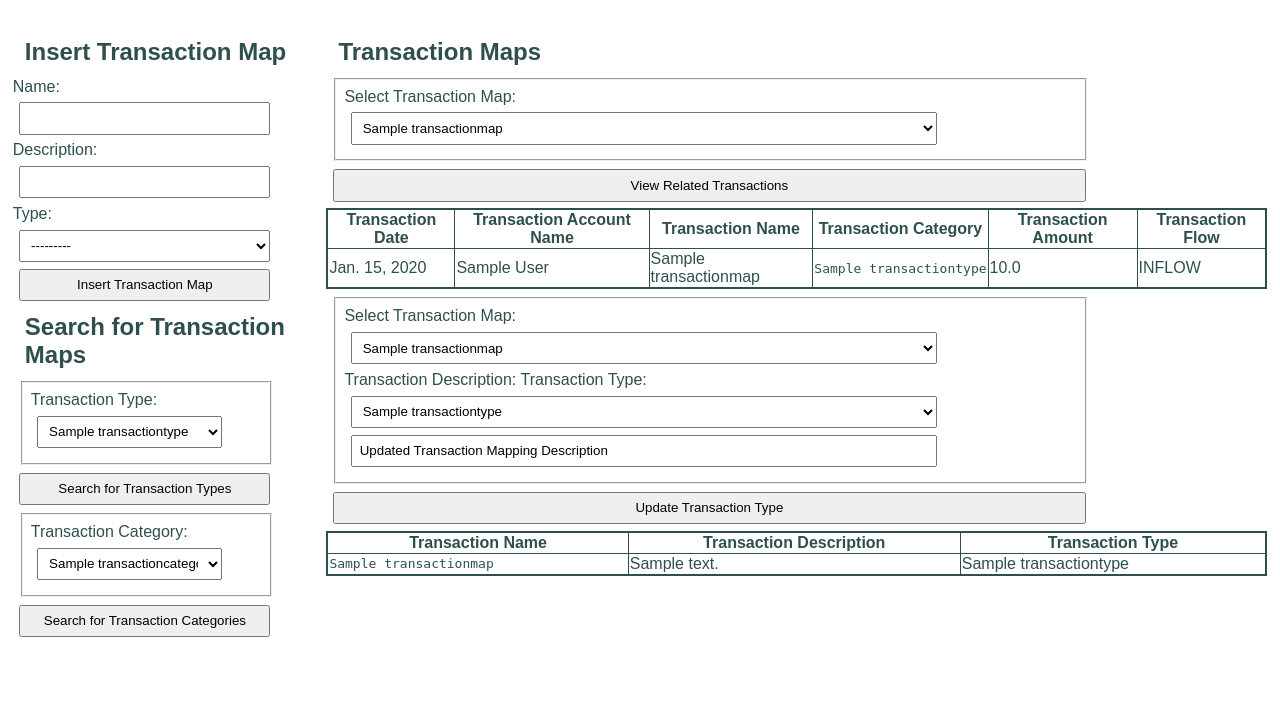
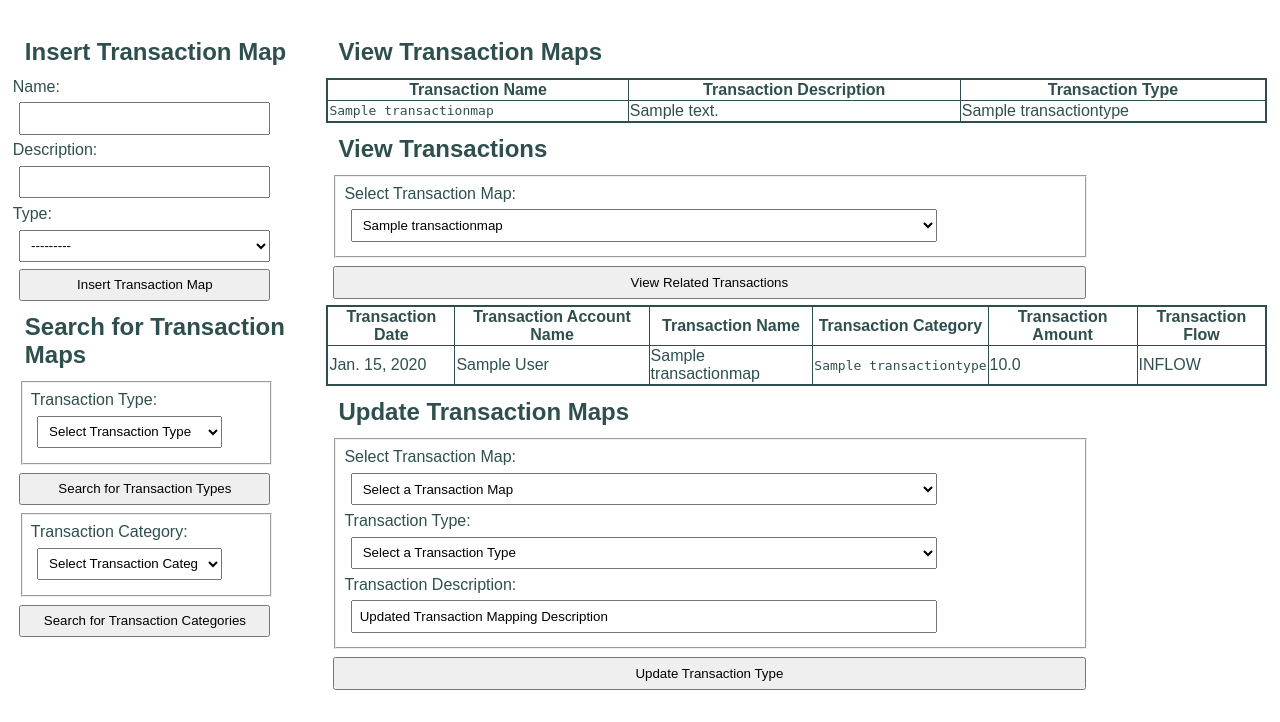
Before and after one commit to DavidWidjaja-137/finance_tracker, a Django app: template backend/finance/templates/finance/transaction_maps.html in a window 1280 px wide. Shown: the part 138-860 px from the top of the page. Before the commit the page ends 775 px from the top, so only its background shows below. Run offline with Django 5.2, Linux system fonts and the light colour scheme; the template is opened without the code that fills it: values that come from a table or form of the project are taken from there, others are empty; tables that the repository leaves empty hold one stand-in row (values such as "Sample post"); parts of the project's set-up code (start-up, migrations or seed data) failed here and were passed over.

Commit message:
added some duct tape

```diff
--- a/backend/finance/models.py
+++ b/backend/finance/models.py
@@ -36,6 +36,9 @@ class TransactionMap(models.Model):
     description = models.CharField(max_length=200)
     type = models.ForeignKey(TransactionType, on_delete=models.PROTECT)
 
+    class Meta:
+        unique_together = ["name", "type"]
+
     def __str__(self):
 
         return self.name
--- a/backend/finance/templates/finance/transaction_maps.html
+++ b/backend/finance/templates/finance/transaction_maps.html
@@ -18,8 +18,15 @@
             <!-- Search by transaction type or transaction category-->
             <label for="transaction-type">Transaction Type:</label>
             <select name='transaction_type_selector', id='transaction-type'>
+                    <option value="">Select Transaction Type</option>
                 {% for t in transaction_type %}
-                    <option value={{ t }}>{{ t.name }}</option>
+                    <option
+                        value="{{ t }}"
+                        {% if not transaction_category_selected and transaction_type_selected and t.name == transaction_type_selected %}
+                            selected=True
+                        {% endif %}>
+                        {{ t.name }}
+                    </option>
                 {% endfor %}
             </select>
         </fieldset>
@@ -33,8 +40,15 @@
             <!-- Search by transaction type or transaction category-->
             <label for="transaction-category">Transaction Category:</label>
             <select name='transaction_category_selector', id='transaction-category'>
+                <option value="">Select Transaction Category</option>
                 {% for t in transaction_category %}
-                    <option value={{ t }}>{{ t.name }}</option>
+                    <option
+                        value="{{ t }}"
+                        {% if not transaction_type_selected and transaction_category_selected and t.name == transaction_category_selected %}
+                            selected=True
+                        {% endif %}>
+                            {{ t.name }}
+                    </option>
                 {% endfor %}
             </select>
         </fieldset>
@@ -46,14 +60,31 @@
 
 {% block content %}
     {% if transaction_maps %}
-        <h2>Transaction Maps</h2>
+
+        <h2>View Transaction Maps</h2>
+        <table>
+            <tr>
+                <th scope="col">Transaction Name</th>
+                <th scope="col">Transaction Description</th>
+                <th scope="col">Transaction Type</th>
+            </tr>
+            {% for t in transaction_maps %}
+                <tr>
+                    <td><pre>{{ t.name }}</pre></td>
+                    <td>{{ t.description }}</td>
+                    <td>{{ t.type }}</td>
+                </tr>
+            {% endfor %}
+        </table>
+
+        <h2>View Transactions</h2>
         <!-- show a form to show what transactions are available for a given transaction map-->
         <form action="{% url 'transaction_map' %}" method='get'>
             <fieldset>
                 <label for="transaction-map">Select Transaction Map:</label>
                 <select name='transaction_map_selector', id='transaction-map'>
                     {% for t in transaction_maps %}
-                        <option value={{ t.name|urlencode }}>{{ t.name }}</option>
+                        <option value="{{ t.name }}">{{ t.name }}</option>
                     {% endfor %}
                 </select>
                 <input type="hidden" name="transaction_type_selector", value={{ transaction_type_selected }}>
@@ -87,47 +118,36 @@
             <p>No transactions are available.</p>
         {% endif %}
 
+        <h2>Update Transaction Maps</h2>
+
         <!-- show a form to post an update to a transaction -->
         <form action="{% url 'transaction_map' %}" method='post'>
             {% csrf_token %}
             <fieldset>
                 <label for="transaction-map">Select Transaction Map:</label>
                 <select name='name', id='transaction-map'>
+                    <option value="">Select a Transaction Map</option>
                     {% for t in transaction_maps %}
-                        <option value="{{ t.name }}">{{ t.name }}</option>
+                        <option value="{{ t.name }}"><pre>{{ t.name }}</pre></option>
                     {% endfor %}
                 </select>
 
-                <label for="transaction-mapping-description">Transaction Description:</label>
 
                 <label for="transaction-type">Transaction Type:</label>
                 <select name='type', id='transaction-type'>
+                    <option value="">Select a Transaction Type</option>
                     {% for t in transaction_type %}
                         <option value={{ t.id }}>{{ t.name }}</option>
                     {% endfor %}
                 </select>
 
+                <label for="transaction-mapping-description">Transaction Description:</label>
                 <input type="text" id="transaction-mapping-description", name="description", value="Updated Transaction Mapping Description">
 
             </fieldset>
 
             <input type="submit" value="Update Transaction Type">
         </form>
-
-        <table>
-            <tr>
-                <th scope="col">Transaction Name</th>
-                <th scope="col">Transaction Description</th>
-                <th scope="col">Transaction Type</th>
-            </tr>
-            {% for t in transaction_maps %}
-                <tr>
-                    <td><pre>{{ t.name }}</pre></td>
-                    <td>{{ t.description }}</td>
-                    <td>{{ t.type }}</td>
-                </tr>
-            {% endfor %}
-        </table>
     {% else %}
         <p>No transaction maps are available.</p>
     {% endif %}
--- a/backend/finance/templates/finance/transactions.html
+++ b/backend/finance/templates/finance/transactions.html
@@ -70,8 +70,8 @@
                 <tr>
                     <td>{{ t.date }}</td>
                     <td>{{ t.account.name }}</td>
-                    <td>{{ t.mapping.name }}</td>
-                    <td><pre>{{ t.mapping.type.name }}</pre></td>
+                    <td><pre>{{ t.mapping.name }}</pre></td>
+                    <td>{{ t.mapping.type.name }}</pre></td>
                     <td>{{ t.amount }}</td>
                     <td>{{ t.flow }}</td>
                 </tr>
--- a/backend/finance/views.py
+++ b/backend/finance/views.py
@@ -106,27 +106,28 @@ def transaction_map(request: HttpRequest) -> HttpResponse:
 
     if request.method == "POST":
 
-        transaction_type = str(request.POST["type"]) if "type" in request.POST and request.POST["type"] != "" else None
+        transaction_type = str(request.POST["type"]) if "type" in request.POST and request.POST["type"] not in ["", "None"] else None
         transaction_map_name = (
-            str(request.POST["name"]) if "name" in request.POST and request.POST["name"] != "" else None
+            str(request.POST["name"]) if "name" in request.POST and request.POST["name"] not in ["", "None"] else None
         )
         transaction_description = (
             str(request.POST["description"])
-            if "description" in request.POST and request.POST["description"] != ""
+            if "description" in request.POST and request.POST["description"] not in ["", "None"]
             else None
         )
 
-        if TransactionMap.objects.filter(name=transaction_map_name).exists():
-            map = TransactionMap.objects.get(name=transaction_map_name)
-            map.description = transaction_description
-            map.type = TransactionType.objects.get(id=transaction_type)
-            map.save()
-        else:
-            map = TransactionMap.objects.create(
-                name=transaction_map_name,
-                description=transaction_description,
-                type=TransactionType.objects.get(name=transaction_type),
-            )
+        if transaction_type and transaction_map_name and transaction_description:
+            if TransactionMap.objects.filter(name=transaction_map_name).exists():
+                map = TransactionMap.objects.get(name=transaction_map_name)
+                map.description = transaction_description
+                map.type = TransactionType.objects.get(id=transaction_type)
+                map.save()
+            else:
+                map = TransactionMap.objects.create(
+                    name=transaction_map_name,
+                    description=transaction_description,
+                    type=TransactionType.objects.get(name=transaction_type),
+                )
 
         return HttpResponseRedirect("/finance/transaction_map")
 
@@ -134,14 +135,15 @@ def transaction_map(request: HttpRequest) -> HttpResponse:
 
         transaction_type = (
             str(request.GET["transaction_type_selector"])
-            if "transaction_type_selector" in request.GET and request.GET["transaction_type_selector"] != ""
+            if "transaction_type_selector" in request.GET and request.GET["transaction_type_selector"] not in ["", "None"]
             else None
         )
         transaction_category = (
             str(request.GET["transaction_category_selector"])
-            if "transaction_category_selector" in request.GET and request.GET["transaction_category_selector"] != ""
+            if "transaction_category_selector" in request.GET and request.GET["transaction_category_selector"] not in ["", "None"]
             else None
         )
+
 
         if transaction_type:
             transaction_maps = TransactionMap.objects.filter(type__name=transaction_type).all()
@@ -152,8 +154,8 @@ def transaction_map(request: HttpRequest) -> HttpResponse:
 
         # check if a transaction map is included.
         transaction_map_name = (
-            unquote(str(request.GET["transaction_map_selector"]))
-            if "transaction_map_selector" in request.GET and request.GET["transaction_map_selector"] != ""
+            str(request.GET["transaction_map_selector"])
+            if "transaction_map_selector" in request.GET and request.GET["transaction_map_selector"] not in ["", "None"]
             else None
         )
 
```
Also changed, not shown: backend/finance/migrations/0003_alter_transactionmap_unique_together.py (added), readme.md.
